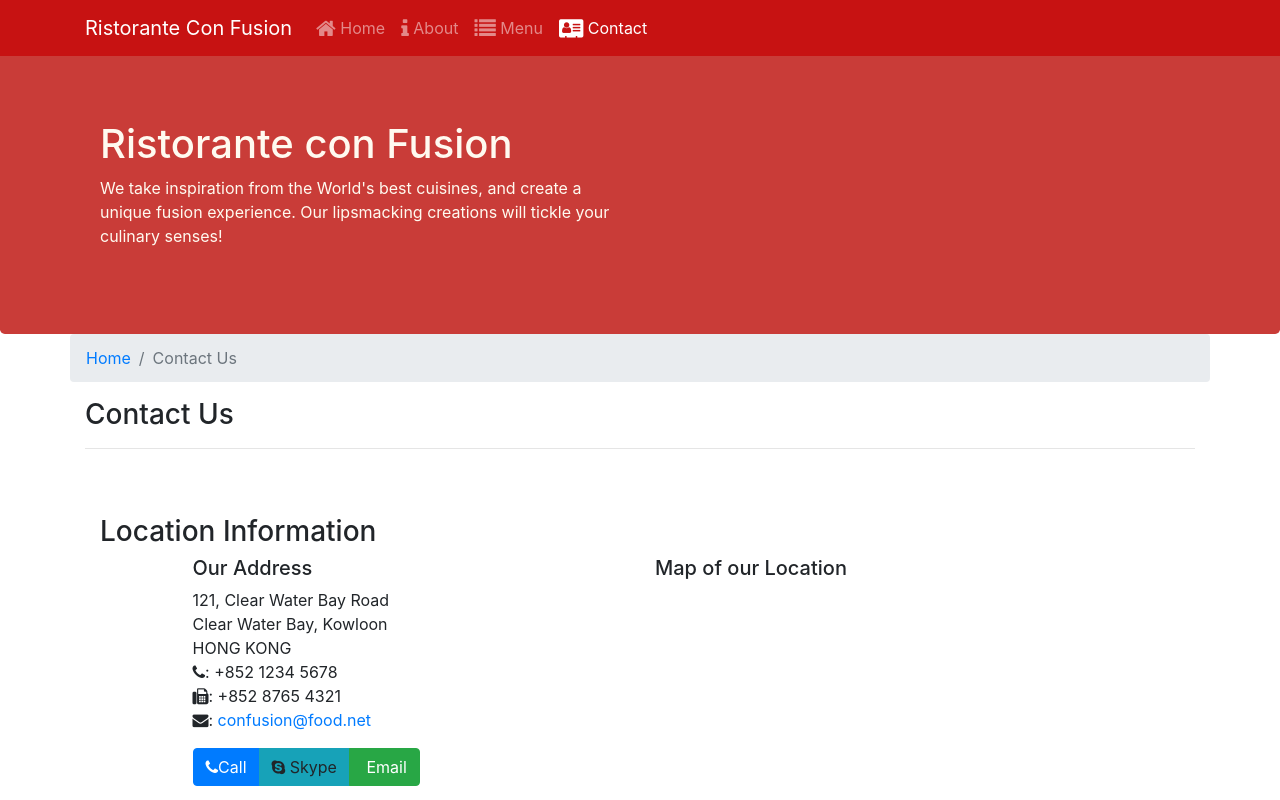
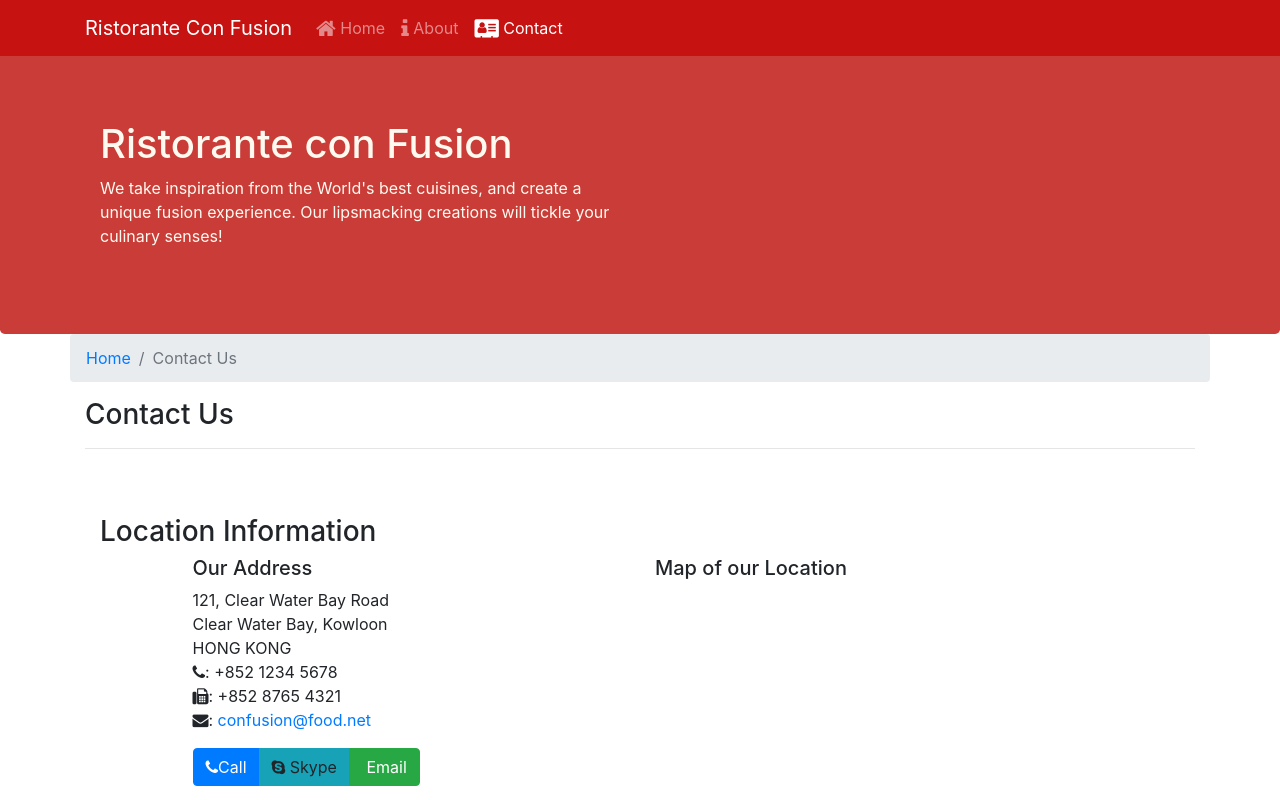
Before and after one commit to vishal-05/NEW, a website: page contactus.html in a window 1280 px wide. Shown: the top 800 px of the page. Drawn offline with nearby package versions, Linux system fonts and the light colour scheme; some icons are missing.

Commit message:
Update contactus.html

```diff
--- a/contactus.html
+++ b/contactus.html
@@ -27,7 +27,6 @@
                 <ul class="navbar-nav mr-auto">
                         <li class="nav-item"><a class="nav-link" href="./index.html"><span class="fa fa-home fa-lg"></span> Home</a></li>
                         <li class="nav-item"><a class="nav-link" href="./aboutus.html"><span class="fa fa-info fa-lg"></span> About</a></li>
-                        <li class="nav-item"><a class="nav-link" href="#"><span class="fa fa-list fa-lg"></span> Menu</a></li>
                         <li class="nav-item active"><a class="nav-link" href="#"><span class="fa fa-address-card fa-lg"></span> Contact</a></li>
                 </ul>
             </div>
```
